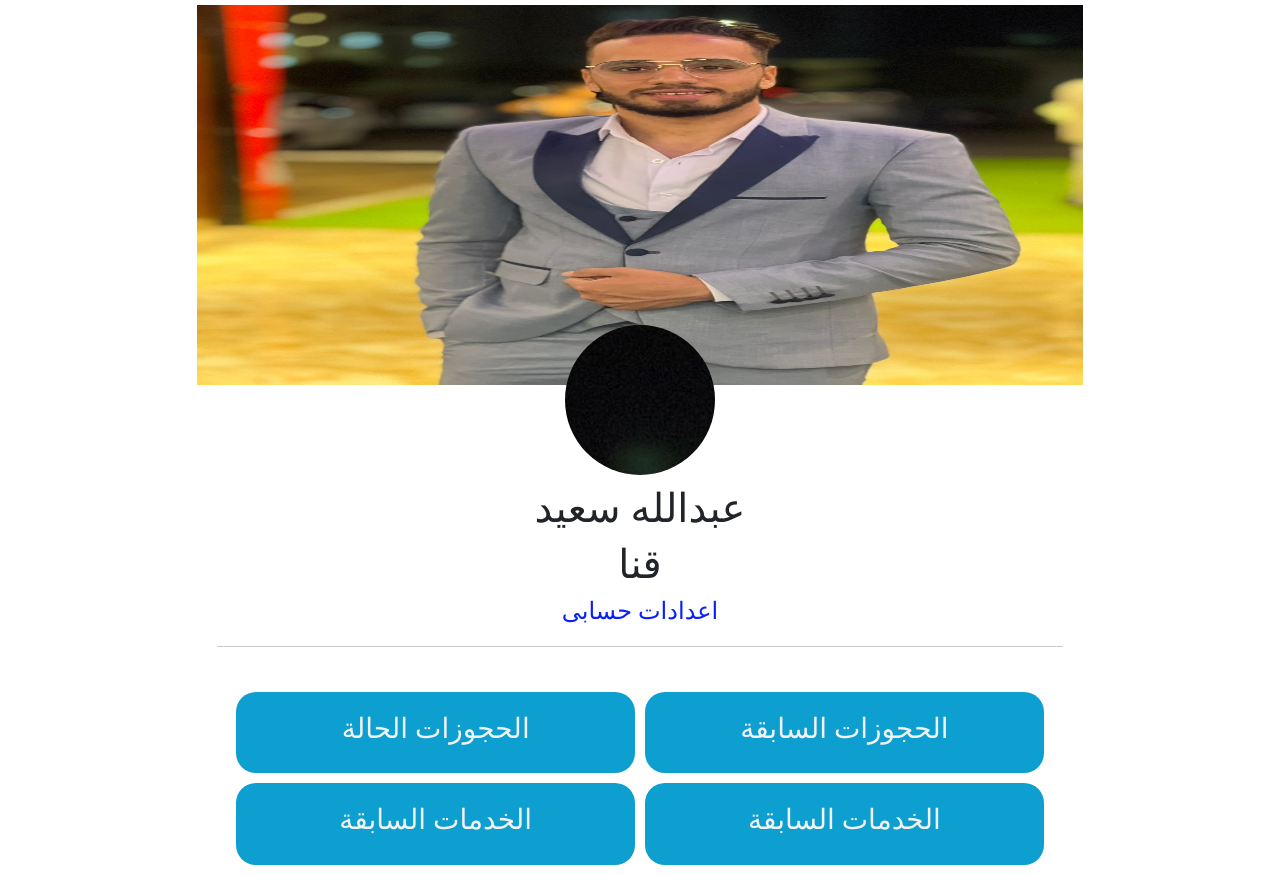
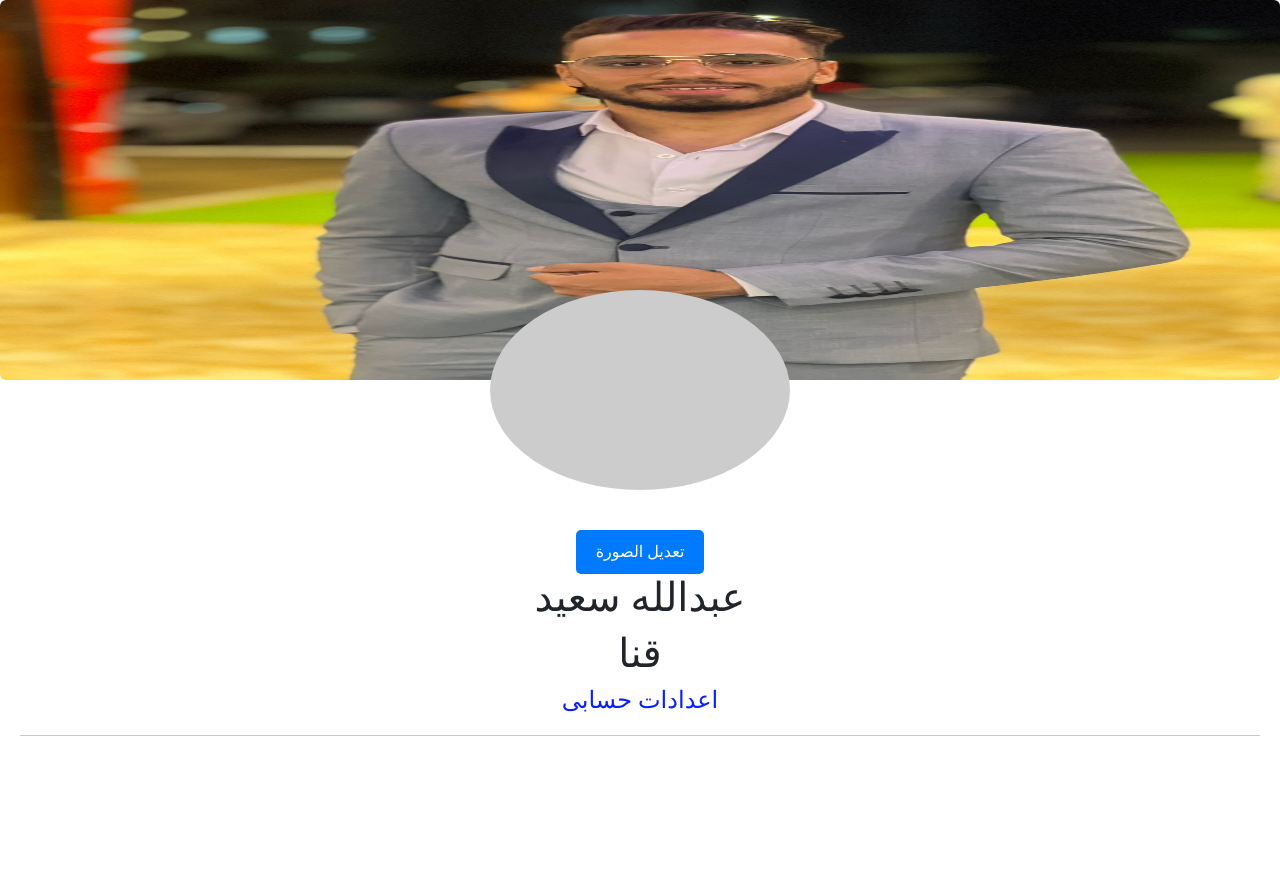
Before and after one commit to zakaria-rezk/Connect-new-, a Vue app: page /Customer in a window 1280 px wide. After the commit the page ends 800 px from the top, so only its background shows below. Built offline with nearby package versions, Linux system fonts and the light colour scheme.

Commit message:
give the user the ability to add profilePhoto

```diff
--- a/index.html
+++ b/index.html
@@ -6,7 +6,7 @@
     <link rel="stylesheet" href="src/style/style.css">
     <meta name="viewport" content="width=device-width, initial-scale=1.0">
     <link href="path/to/font-awesome/css/all.min.css" rel="stylesheet">
-    <title>Vite App</title>
+    <title>conect</title>
   </head>
   <body>
     <div id="app"></div>
--- a/src/components/layout/TheHeader.vue
+++ b/src/components/layout/TheHeader.vue
@@ -32,14 +32,15 @@
       <div>
         <ul class="navbar-nav">
           <!-- Login Link -->
+          <li class="nav-item" v-show="!isAuth">
+            <router-link :to="{ name: 'customer' }" class="nav-link">حسابي</router-link>
+          </li>
+
           <li class="nav-item" v-show="isAuth">
-            <router-link :to="{ name: 'Login' }" class="nav-link">تسجيل خروج</router-link>
-          </li>
-          <li class="nav-item" v-show="!isAuth">
             <router-link :to="{ name: 'Login' }" class="nav-link">تسجيل الدخول</router-link>
           </li>
           <!-- Signup Link -->
-          <li class="nav-item" v-show="!isAuth">
+          <li class="nav-item" v-show="isAuth">
             <router-link :to="{ name: 'register' }" class="nav-link">انشاء حساب</router-link>
           </li>
         </ul>
@@ -58,6 +59,14 @@ const isAuth =store.isAuth
  .nav-item .nav-link {
   font-size: 1.1rem; /* تكبير حجم الروابط */
   margin-right: 1rem; /* توسيع المسافات بين الروابط */
+  color: aliceblue;
+
+}
+.navbar-nav .nav-item:hover {
+  background-color: var(--primarycolor);
+  border-radius: 8px;
+  transform: scale(1.1);
+   /* Change to your desired background color */
 }
 .logo{
   width: 90px;
--- a/src/components/profilePager/CustomerProfile.vue
+++ b/src/components/profilePager/CustomerProfile.vue
@@ -1,34 +1,93 @@
 <template>
-  <div class="profile-container">
+  <div class="profile">
     <div class="cover-photo">
       <!-- صورة الغلاف -->
       <img
+        class="rounded"
         src="../../assets/WhatsApp Image 2023-06-20 at 09.11.46.jpg"
       />
     </div>
     <div class="profile-info">
       <div class="profile-picture">
         <!-- صورة الصفحة الشخصية -->
-        <img
-          src="../../assets/WhatsApp Image 2023-06-20 at 09.11.46.jpg"
-          alt=""
-        />
+        <img v-if="noimage" src="../../assets/css/cuties_3.jpeg" />
+        <img :src="imageUrl" />
       </div>
+      <label for="fileInput" class="custom-file-upload"> تعديل الصورة </label>
+      <input
+        type="file"
+        id="fileInput"
+        @change="handleFileChange"
+        accept="image/png, image/jpeg, image/jpg"
+        ref="fileInput"
+        style="display: none"
+      />
       <h1>عبدالله سعيد</h1>
       <h1>قنا</h1>
       <h4 style="color: #0921f8">اعدادات حسابى</h4>
-
       <hr style="margin: 20px" />
-    </div>
-    <div class="grid-container">
-      <div class="grid-item"><h3>الحجوزات السابقة</h3></div>
-      <div class="grid-item"><h3>الحجوزات الحالة</h3></div>
-      <div class="grid-item"><h3>الخدمات السابقة</h3></div>
-      <div class="grid-item"><h3>الخدمات السابقة</h3></div>
     </div>
   </div>
 </template>
-<script setup></script>
+<script setup>
+import { ref } from "vue";
+const fileInput = ref(null);
+const imageUrl = ref(null);
+const noimage = ref(true);
+const zeko = () => {
+  console.log("dsfdsf");
+};
+const handleFileChange = () => {
+  const file = fileInput.value.files[0];
+  if (file) {
+    const reader = new FileReader();
+    reader.onload = (event) => {
+      resizeImage(event.target.result, 300, 200, (resizedImage) => {
+        imageUrl.value = resizedImage;
+      });
+    };
+    reader.readAsDataURL(file);
+  }
+  noimage.value = false;
+};
+function resizeImage(imageSrc, maxWidth, maxHeight, callback) {
+  const img = new Image();
+  img.onload = () => {
+    const width = img.width;
+    const height = img.height;
+
+    let newWidth = width;
+    let newHeight = height;
+
+    // Calculate new width and height maintaining aspect ratio
+    if (width > maxWidth) {
+      newWidth = maxWidth;
+      newHeight = (height * maxWidth) / width;
+    }
+    if (newHeight > maxHeight) {
+      newHeight = maxHeight;
+      newWidth = (width * maxHeight) / height;
+    }
+
+    // Create a canvas element to draw the resized image
+    const canvas = document.createElement("canvas");
+    const ctx = canvas.getContext("2d");
+    canvas.width = newWidth;
+    canvas.height = newHeight;
+
+    // Draw the image on the canvas
+    ctx.drawImage(img, 0, 0, newWidth, newHeight);
+
+    // Get the data URL of the resized image
+    const resizedImage = canvas.toDataURL("image/jpeg");
+
+    // Call the callback function with the resized image data URL
+    callback(resizedImage);
+  };
+  img.src = imageSrc;
+}
+</script>
+
 <style scoped>
 .profile-container {
   /* max-width: 800px; */
@@ -42,20 +101,29 @@
   height: 300px;
   /* background: url("cover-photo.jpg") no-repeat center center/cover; */
 }
-
+.cover-photo img {
+  object-position: center;
+  object-fit: fill;
+}
 .profile-info {
   text-align: center;
   padding: 20px 0;
 }
 
 .profile-picture {
-  width: 150px; /* قطر صورة الصفحة الشخصية */
-  height: 150px;
+  position: relative;
+
+  bottom: 30px;
+  width: 300px; /* قطر صورة الصفحة الشخصية */
+  height: 200px;
   border-radius: 50%;
   overflow: hidden;
   margin: 0 auto 10px;
 }
-
+.profile-picture img {
+  box-shadow: 0 90px 25px rgba(0, 0, 0, 0.1);
+  object-fit: cover;
+}
 .grid-container {
   display: flex;
   justify-content: center;
@@ -87,4 +155,15 @@ footer {
   width: 100%;
   height: 380px;
 }
+.custom-file-upload {
+  display: inline-block;
+  padding: 10px 20px;
+  background-color: #007bff;
+  color: #fff;
+  border-radius: 5px;
+  cursor: pointer;
+}
+.ul{
+  background-color: azure;
+}
 </style>
--- a/src/components/register/Register.vue
+++ b/src/components/register/Register.vue
@@ -254,6 +254,7 @@ const phoneInput=ref();
   flex-direction: column;
   justify-content: center;
   align-items: center;
+
 }
 .wrapernotstrap form {
   display: flex;
@@ -262,7 +263,7 @@ const phoneInput=ref();
   align-items: center;
   background-color: rgb(255, 255, 255);
   flex-basis: 550px;
-  flex-grow: 1;
+  flex: 1;
 }
 .wrapernotstrap form button {
   background-color: var(--btn-color);
@@ -288,7 +289,7 @@ select {
   width: 100%;
   height: 60px;
   border-color: rgb(13, 159, 207) rgb(17, 81, 231);
-  margin: 1rem;
+  margin: 0.7rem;
   border-radius: 25px;
 }
 
@@ -346,4 +347,9 @@ a {
     display: none;
   }
 }
+@media (max-width: 425px) {
+  .form {
+    margin-top:1rem ;
+  }
+}
 </style>
```
Also changed, not shown: src/sotre.js/profile/userProfile.js (added, +14 -0 lines), src/assets/css/cuties_3.jpeg (added).
